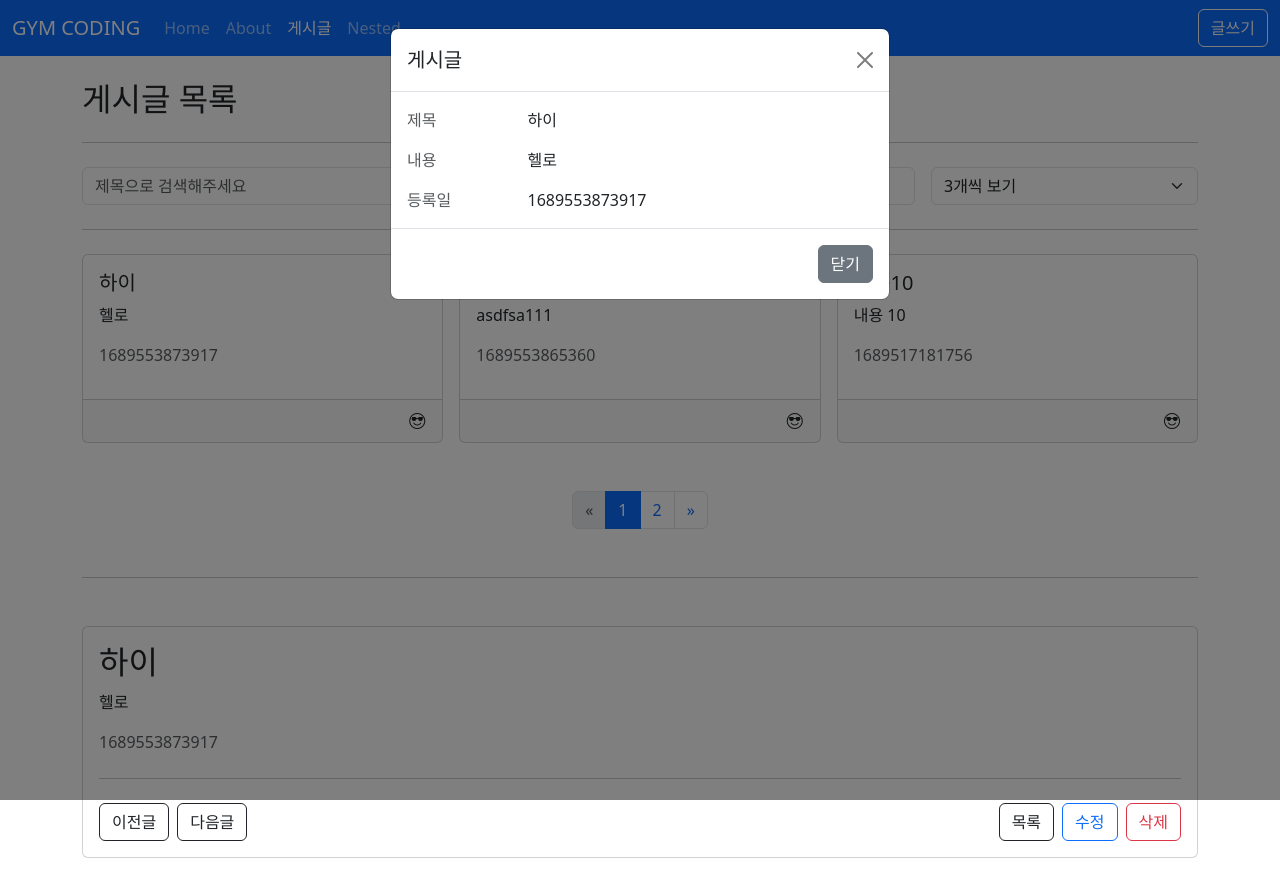
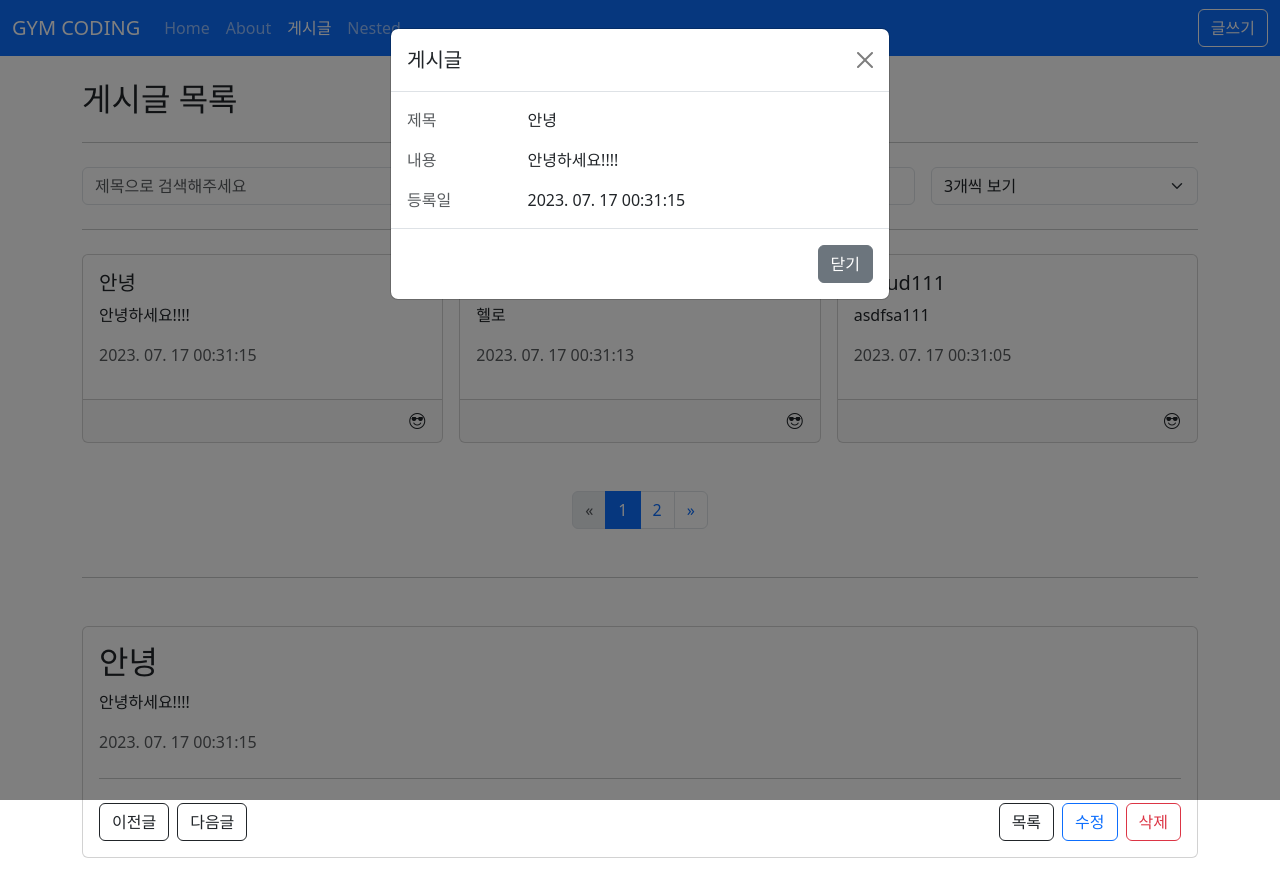
Before and after one commit to YounSoyoung/vue3-posts, a Vue app: page /posts in a window 1280 px wide. Both pictures are taken after a click on the button 417 px from the left and 421 px from the top of the page. Built offline with nearby package versions, Linux system fonts and the light colour scheme; data requests are answered from the project's data file.

Commit message:
dayjs 등록

```diff
--- a/db.json
+++ b/db.json
@@ -9,6 +9,7 @@
     {
       "title": "안녕",
       "content": "안녕하세요!!!!",
+      "createdAt": 1689553875360,
       "id": 11
     },
     {
--- a/package.json
+++ b/package.json
@@ -14,6 +14,7 @@
     "axios": "^1.4.0",
     "bootstrap": "^5.3.0",
     "bootstrap-icons": "^1.10.5",
+    "dayjs": "^1.11.9",
     "vue": "^3.3.4",
     "vue-router": "^4.2.4"
   },
--- a/src/components/posts/PostItem.vue
+++ b/src/components/posts/PostItem.vue
@@ -4,7 +4,7 @@
 		<p class="card-text">
 			{{ content }}
 		</p>
-		<p class="text-muted">{{ createdAt }}</p>
+		<p class="text-muted">{{ createdDate }}</p>
 		<template #footer>
 			<div class="d-flex flex-row-reverse">
 				<button class="btn p-0" @click.stop="$emit('modal')">
@@ -16,7 +16,9 @@
 </template>
 
 <script setup>
-defineProps({
+import { computed, inject } from 'vue';
+
+const props = defineProps({
 	title: {
 		type: String,
 		required: true,
@@ -30,6 +32,10 @@ defineProps({
 });
 
 defineEmits(['modal']);
+const dayjs = inject('dayjs');
+const createdDate = computed(() =>
+	dayjs(props.createdAt).format('YYYY. MM. DD HH:mm:ss'),
+);
 </script>
 
 <style scoped></style>
--- a/src/components/posts/PostModal.vue
+++ b/src/components/posts/PostModal.vue
@@ -7,7 +7,9 @@
 				<div class="col-3 text-muted">내용</div>
 				<div class="col-9">{{ content }}</div>
 				<div class="col-3 text-muted">등록일</div>
-				<div class="col-9">{{ createdAt }}</div>
+				<div class="col-9">
+					{{ $dayjs(createdAt).format('YYYY. MM. DD HH:mm:ss') }}
+				</div>
 			</div>
 		</template>
 		<template #actions>
--- a/src/main.js
+++ b/src/main.js
@@ -5,6 +5,7 @@ import { createApp } from 'vue';
 import App from './App.vue';
 import router from './router';
 import globalDirectives from './plugins/global-directives';
+import dayjs from './plugins/dayjs';
 // import focus from './directives/focus';
 // import globalComponents from '@/plugins/global-components';
 
@@ -14,6 +15,7 @@ const app = createApp(App);
 // app.directive('focus', focus);
 app.use(router);
 app.use(globalDirectives);
+app.use(dayjs);
 app.mount('#app');
 
 import 'bootstrap/dist/js/bootstrap.js';
--- /dev/null
+++ b/src/plugins/dayjs.js
@@ -0,0 +1,10 @@
+import dayjs from 'dayjs';
+
+export default {
+	install(app) {
+		//컴포넌트 인스턴스에서 전체적으로 접근할 수 있도록 한다.
+		app.config.globalProperties.$dayjs = dayjs;
+		//setup 함수에서 접근할 수 있도록 한다.
+		app.provide('dayjs', dayjs);
+	},
+};
--- a/src/views/posts/PostDetailView.vue
+++ b/src/views/posts/PostDetailView.vue
@@ -2,7 +2,9 @@
 	<div>
 		<h2>{{ post.title }}</h2>
 		<p>{{ post.content }}</p>
-		<p class="text-muted">{{ post.createdAt }}</p>
+		<p class="text-muted">
+			{{ $dayjs(post.createdAt).format('YYYY. MM. DD HH:mm:ss') }}
+		</p>
 		<hr class="my-4" />
 		<div class="row g-2">
 			<div class="col-auto">
```
Also changed, not shown: 1 other file (tests, documents, lock files or other folders).
